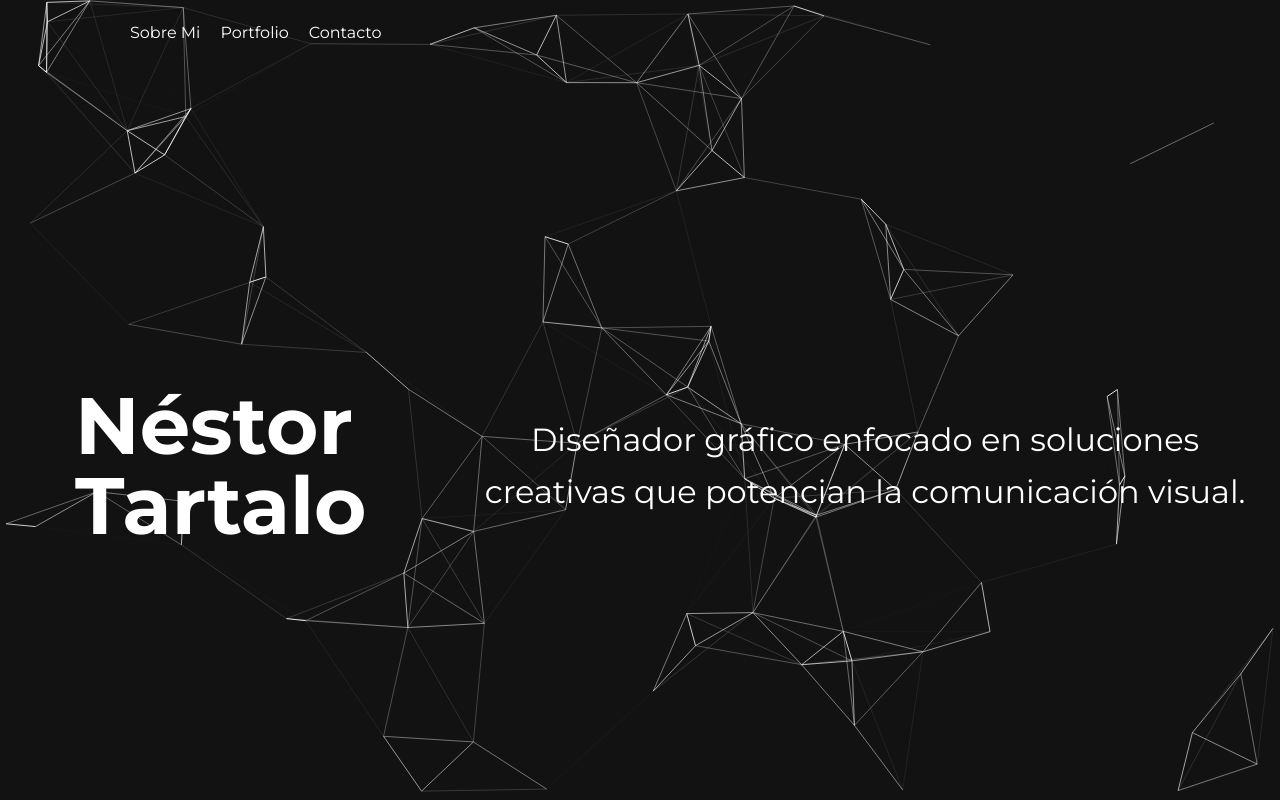
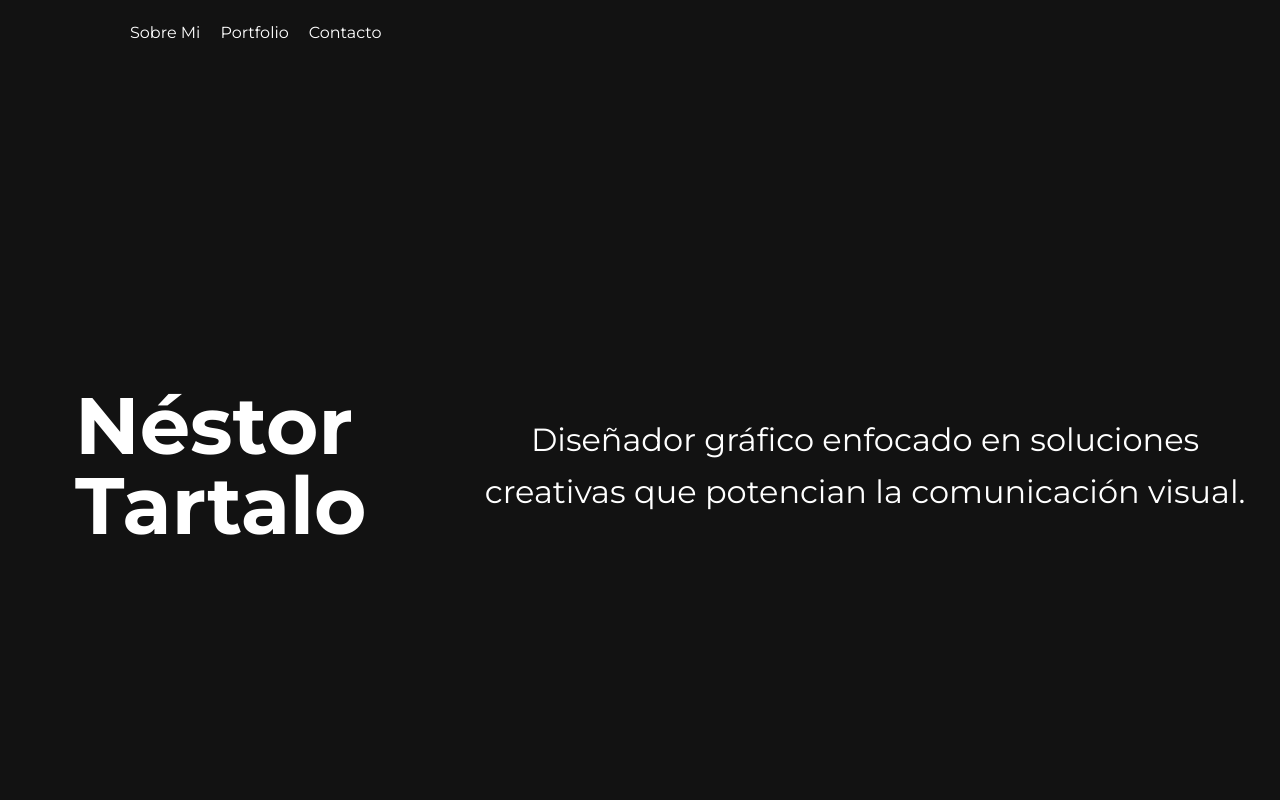
Before and after one commit to Nsstr/Portfolio, a plain HTML site: page index.html in a window 1280 px wide. Shown: the top 800 px of the page. Drawn offline with Linux system fonts and the light colour scheme.

Commit message:
nueva version

```diff
--- a/index.html
+++ b/index.html
@@ -252,7 +252,7 @@
                data-title="Proyectos GDNAr"
                data-description=""
                data-images=""
-               data-videos="https://youtu.be/98W1UfAjvFU">
+               data-videos="https://youtu.be/98W1UfAjvFU, https://youtu.be/F75L-SewSfc, https://youtu.be/b2VmGo-16bQ, https://youtu.be/PKqlqrHsytI, https://youtu.be/gdpFFCV9QaY, https://youtu.be/qu-qZzDOHEA, https://youtu.be/0yTrYAQeH14">
             <img src="imagenes/GDNAr/port7.jpeg" alt="Proyectos GDNAr">
             <h3>Proyectos GDNAr</h3>
             <p>Como Diseñador Gráfico especializado en la creación de contenido visual,
--- a/script.js
+++ b/script.js
@@ -1,67 +1,3 @@
-// Animación en Canvas para fondo geométrico
-document.addEventListener("DOMContentLoaded", function() {
-    const canvas = document.getElementById("background-canvas");
-    const ctx = canvas.getContext("2d");
-    let width, height;
-
-    // Ajustar tamaño del canvas
-    function resize() {
-      width = canvas.width = window.innerWidth;
-      height = canvas.height = window.innerHeight;
-    }
-    window.addEventListener('resize', resize);
-    resize();
-
-    // Crear puntos para la red geométrica
-    const points = [];
-    const numPoints = 100;
-    for (let i = 0; i < numPoints; i++) {
-      points.push({
-        x: Math.random() * width,
-        y: Math.random() * height,
-        vx: (Math.random() - 0.5) * 0.5,
-        vy: (Math.random() - 0.5) * 0.5
-      });
-    }
-
-    // Dibujar líneas entre puntos cercanos
-    function draw() {
-      ctx.clearRect(0, 0, width, height);
-      for (let i = 0; i < numPoints; i++) {
-        const p1 = points[i];
-        for (let j = i + 1; j < numPoints; j++) {
-          const p2 = points[j];
-          const dx = p1.x - p2.x;
-          const dy = p1.y - p2.y;
-          const dist = Math.sqrt(dx * dx + dy * dy);
-          if (dist < 150) {
-            ctx.strokeStyle = "rgba(255,255,255," + (1 - dist / 150) + ")";
-            ctx.lineWidth = 1;
-            ctx.beginPath();
-            ctx.moveTo(p1.x, p1.y);
-            ctx.lineTo(p2.x, p2.y);
-            ctx.stroke();
-          }
-        }
-      }
-      // Actualizar posición de los puntos
-      points.forEach(p => {
-        p.x += p.vx;
-        p.y += p.vy;
-        if (p.x < 0 || p.x > width) p.vx *= -1;
-        if (p.y < 0 || p.y > height) p.vy *= -1;
-      });
-      requestAnimationFrame(draw);
-    }
-    draw();
-
-    // Menú móvil
-    const mobileMenu = document.getElementById("mobile-menu");
-    const navLinks = document.querySelector(".navbar ul");
-    mobileMenu.addEventListener("click", function() {
-      navLinks.classList.toggle("active");
-    });
-
 // Modal para detalle de proyecto
 const projectCards = document.querySelectorAll('.project-card');
 const modal = document.getElementById('project-modal');
@@ -93,9 +29,11 @@ document.addEventListener("DOMContentLoaded", function() {
     const videosContainer = document.getElementById('modal-video-links');
     videosContainer.innerHTML = "";
     if (videosData) {
-          videosData.split(',').forEach(videoUrl => {
+      const videoUrls = videosData.split(',');
+      videoUrls.forEach(videoUrl => {
         const iframe = document.createElement('iframe');
-            iframe.src = videoUrl.trim();
+        const videoID = getYouTubeVideoID(videoUrl.trim());
+        iframe.src = `https://www.youtube.com/embed/${videoID}`;
         iframe.frameBorder = "0";
         iframe.allow = "accelerometer; autoplay; clipboard-write; encrypted-media; gyroscope; picture-in-picture";
         iframe.allowFullscreen = true;
@@ -109,6 +47,7 @@ document.addEventListener("DOMContentLoaded", function() {
   });
 });
 
+
 closeButton.addEventListener('click', function() {
   modal.style.display = 'none';
 });
@@ -118,4 +57,10 @@ document.addEventListener("DOMContentLoaded", function() {
     modal.style.display = 'none';
   }
 });
-  });
+
+// Función para obtener el ID del video de YouTube desde su URL
+function getYouTubeVideoID(url) {
+  const regex = /(?:https?:\/\/)?(?:www\.)?(?:youtube\.com\/(?:[^\/\n\s]+\/\S+\/|(?:v|e(?:mbed)?)\/([a-zA-Z0-9_-]+))|youtu\.be\/([a-zA-Z0-9_-]+))/;
+  const match = url.match(regex);
+  return match ? (match[1] || match[2]) : null;
+}
```
Lines whose indentation alone changed are shown as unchanged.
